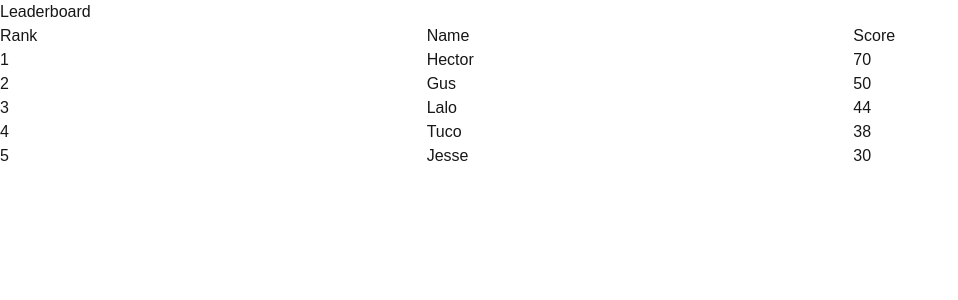
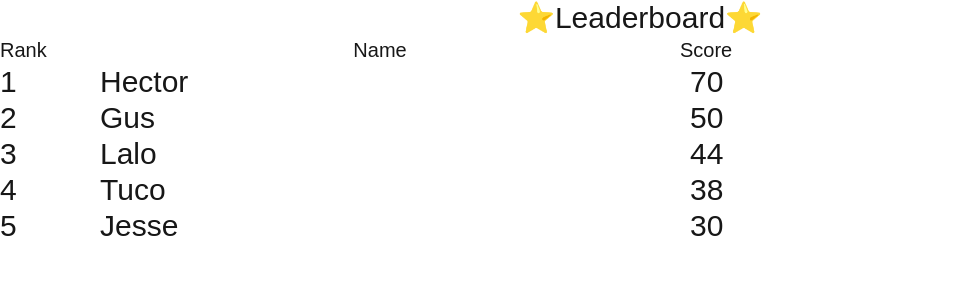
Before and after one commit to devsoc-unsw/trainee-psychic-25t1, a Next.js app in the folder frontend/: page /leaderboard in a window 1280 px wide. Shown: the top 300 px of the page, without its empty margins (0-958 px from the left). Built offline with nearby package versions, Linux system fonts and the light colour scheme.

Commit message:
made font bigger in leaderboard

```diff
--- a/frontend/src/app/leaderboard/leaderboard.jsx
+++ b/frontend/src/app/leaderboard/leaderboard.jsx
@@ -2,26 +2,27 @@
 
 
 export default function LeaderBoard(props) {
-
     function organise_data() {
         const data = props.scores;
         const sorted_data = data.sort((a, b) => b.score - a.score);
 
         return sorted_data.map(
-            (item, index) => <div className="grid grid-cols-3">
-                <div>{index + 1}</div>
-                <div>{item.name}</div>
-                <div>{item.score}</div>
+            (item, index) => <div key={item.id}className="flex">
+                <div className="w-20 flex-none text-3xl">
+                    {index + 1}
+                </div>
+                <div className="w-30 flex-1 text-3xl pl-5">{item.name}</div>
+                <div className="w-32 flex-1 text-3xl">{item.score}</div>
             </div>
         )
     }
 
     return (
         <div>
-            <div className="grid grid-cols-3">
-                <div>Rank</div>
-                <div>Name</div>
-                <div>Score</div>
+            <div className="flex">
+                <div className="w-20 flex-none text-xl">Rank</div>
+                <div className="w-30 flex-1 text-xl text-center">Name</div>
+                <div className="w-32 flex-1 text-xl">Score</div>
             </div>
             {organise_data()}
         </div>
--- a/frontend/src/app/leaderboard/page.jsx
+++ b/frontend/src/app/leaderboard/page.jsx
@@ -7,7 +7,7 @@ export default function LeaderboardPage() {
         // website "box"
         <div className="flex flex-col space-x-4">
             <div>
-                <h1>Leaderboard</h1>
+                <h1 className="text-center text-3xl">⭐️Leaderboard⭐️</h1>
                 <LeaderBoard scores={data}/>
             </div>
         </div>
```
